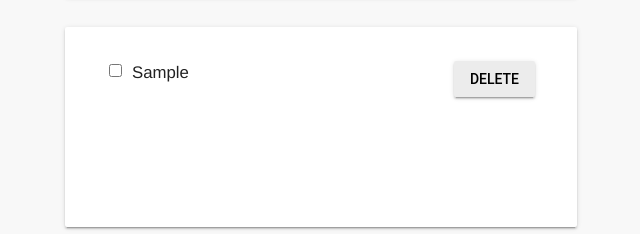
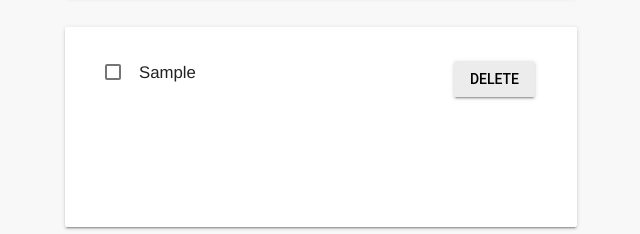
Before and after one commit to kolbecka12/to-do-app, a plain HTML site: page index.html in a window 1280 px wide. Both pictures are taken after typing "Sample" into the empty fields and a click on the button "ADD TO-DO". Shown: the part 328-562 px from the top of the page, 319-959 px from the left. Drawn offline with nearby package versions, Linux system fonts and the light colour scheme.

Commit message:
fixed the checkbox issue

```diff
--- a/app.js
+++ b/app.js
@@ -11,28 +11,20 @@ function onReady() {
     let newLi = document.createElement('li') // create empty <li></li> tag
     newLi.className = "toDoItem";
 
-    let checkboxLabel = document.createElement('label');
-    checkboxLabel.className = "mdl-checkbox mdl-js-checkbox mdl-js-ripple-effect";
+    let label = document.createElement('label');
+    label.className = "mdl-checkbox mdl-js-checkbox";
+    label.id = "checkbox_styling";
+
 
     let checkbox = document.createElement('input'); // creates the checkbox
     checkbox.type = "checkbox";
-    checkbox.className = "mdl-checkbox__input checkbox_styling";
-    checkbox.id = "list-checkbox-1";
+    checkbox.className = "checkbox_styling mdl-checkbox__input";
 
-
-    // <!-- <label class="mdl-checkbox mdl-js-checkbox mdl-js-ripple-effect" for="list-checkbox-1">
-    //   <input type="checkbox" id="list-checkbox-1" class="mdl-checkbox__input" checked />
-    // </label> -->
 
     let deleteBtn = document.createElement('button'); // creates the delete button
     deleteBtn.textContent = "Delete";
     deleteBtn.className = "mdl-button mdl-js-button mdl-button--raised mdl-js-ripple-effect deleteBtn_styling";
 
-    let primaryContent = document.createElement('span');
-    primaryContent.className = "primary–span";
-
-    let secondaryContent = document.createElement('span');
-    // secondaryContent.className = "mdl-list__item-secondary-action";
 
 
     deleteBtn.addEventListener('click', function(event){
@@ -41,23 +33,14 @@ function onReady() {
 
     })
 
-    // checkboxLabel.appendChild(checkbox);
-    // primaryContent.appendChild(checkboxLabel);
-    // primaryContent.textContent(title);
-    // newLi.appendChild(primaryContent);
-    // newLi.appendChild(secondaryContent);
+    label.appendChild(checkbox);
+    componentHandler.upgradeElement(label);
 
 
-    // thing I tried, but didn't work:
-
-    // newLi.textContent = title;
-    // newLi.appendChild(checkboxLabel);
-    // checkboxLabel.appendChild(checkbox);
-
-
-    newLi.textContent = title;
-    newLi.appendChild(checkbox);
-    newLi.appendChild(deleteBtn);
+    newLi.append(label, title, deleteBtn);
+    // newLi.appendChild(checkbox);
+    // newLi.appendChild(label)
+    // newLi.appendChild(deleteBtn);
     TODO_LIST.appendChild(newLi);
     NEW_TODO_TEXT.value = "";
   });
@@ -68,7 +51,8 @@ window.onload = function() {
 };
 
 
-
+//why does newLI.append(label, title, deleteBtn) work, but putting each on their own line doesnt?
+//how can I change width of checkbox, when this is coming from the MDL styling?
 
 //keep primary and secondary styling, but try to just get the normal todo function working within the card -- WITHOUT
 //MDL styling. Then add in styling to each element individually. Go back to basics.
--- a/styles/main.css
+++ b/styles/main.css
@@ -18,9 +18,10 @@
   border: 2px solid #FFC109;
 }
 
-.checkbox_styling {
+#checkbox_styling {
   float: left;
   margin-right: 10px;
+  width: 0;
 }
 
 .deleteBtn_styling {
```
Also changed, not shown: index.html (+0 -16 lines).
